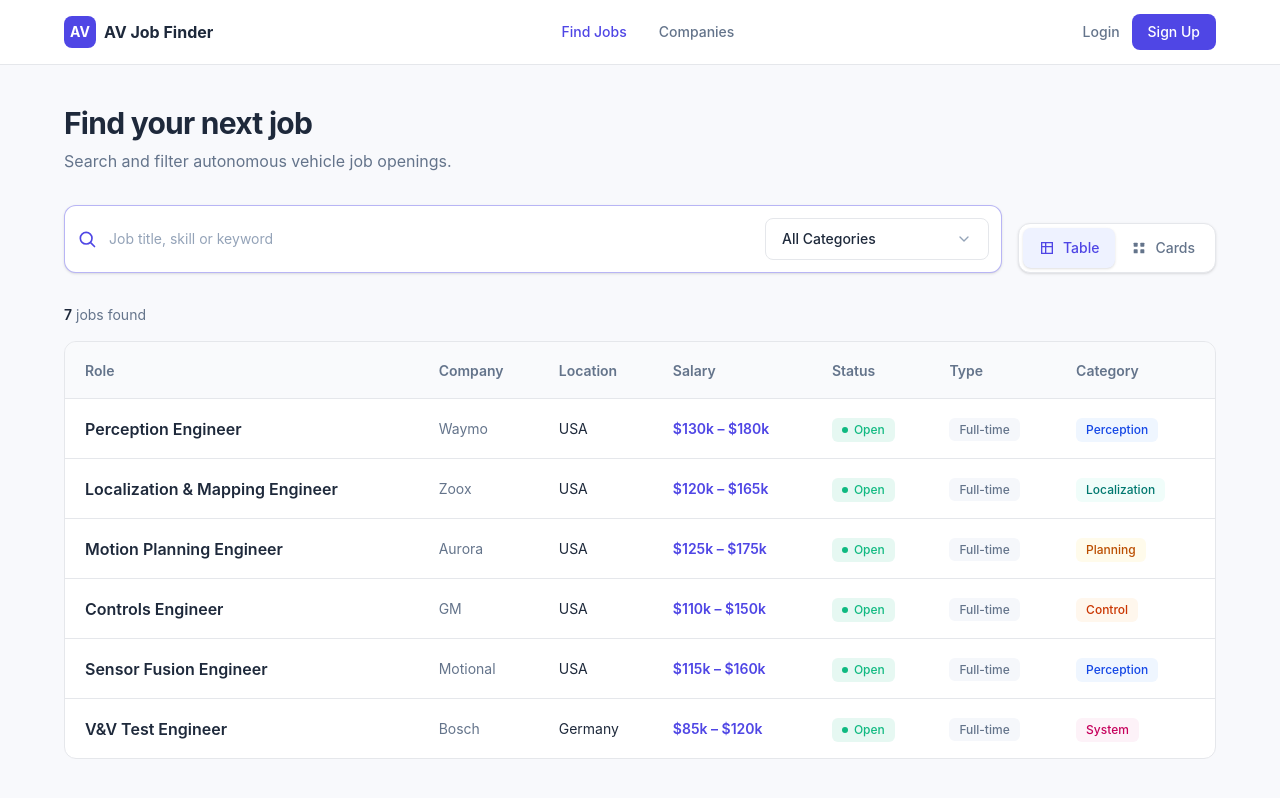
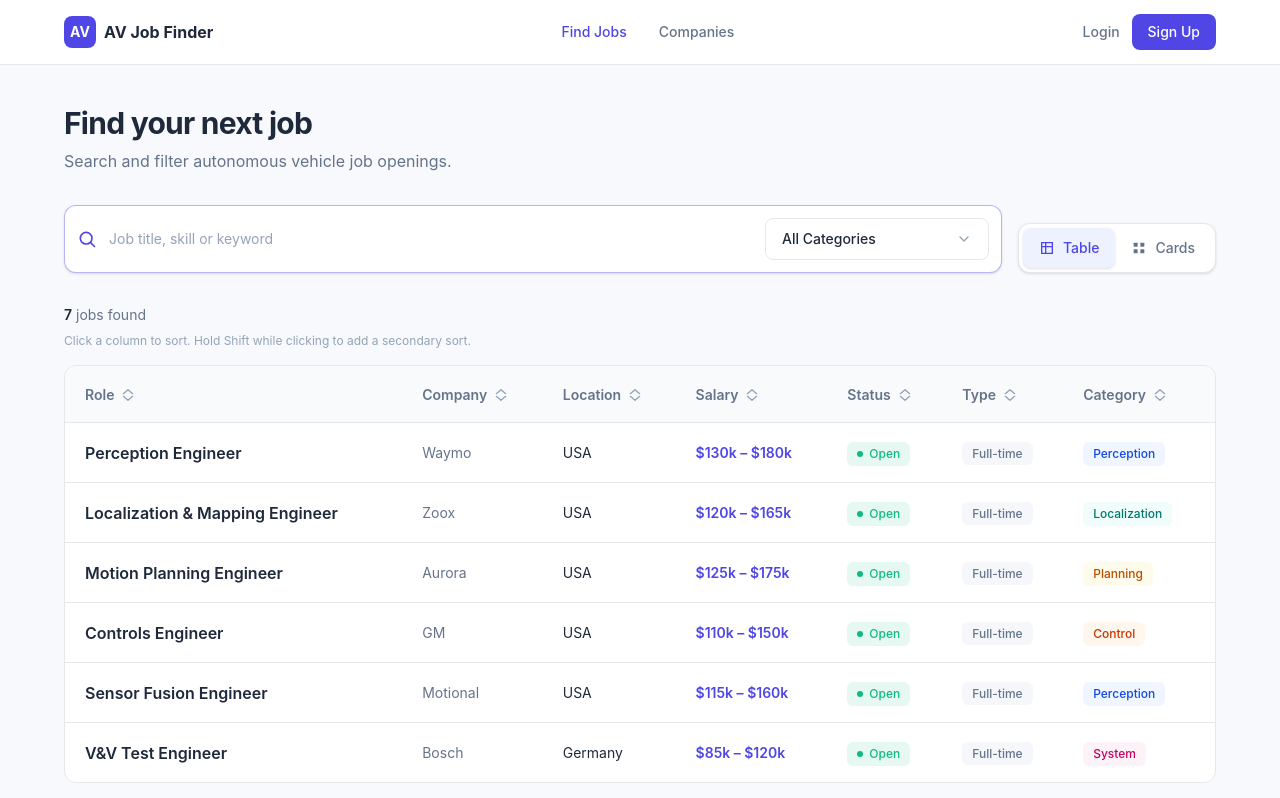
Before and after one commit to husthunterpy01/Autonomous_Vehicle_Job_Profiles_Group3, a Next.js app in the folder frontend/: page /Autonomous_Vehicle_Job_Profiles_Group3/search in a window 1280 px wide. Shown: the top 798 px of the page. Built offline with nearby package versions, Linux system fonts and the light colour scheme.

Commit message:
feat(fe-6): support visible multi-column sorting

```diff
--- a/frontend/app/search/search-client.tsx
+++ b/frontend/app/search/search-client.tsx
@@ -5,7 +5,11 @@ import { useRouter, useSearchParams } from "next/navigation";
 import { AV_CATEGORIES, MOCK_JOBS, type Job } from "@/lib/mock-data";
 import type { DropdownOption } from "@/components/ui/Dropdown";
 import JobCardRow from "@/components/ui/JobCardRow";
-import JobTable, { type JobSortKey } from "@/components/ui/JobTable";
+import JobTable, {
+  type JobSortDirection,
+  type JobSortKey,
+  type JobSortRule,
+} from "@/components/ui/JobTable";
 import PageHeader from "@/components/ui/PageHeader";
 import Pagination from "@/components/ui/Pagination";
 import SearchBar from "@/components/ui/SearchBar";
@@ -54,8 +58,7 @@ export default function SearchClient() {
     return value && AV_CATEGORIES.some((c) => c.name === value) ? value : "All";
   });
   const [view, setView] = useState<ViewMode>("table");
-  const [sortBy, setSortBy] = useState<JobSortKey | null>(null);
-  const [sortDir, setSortDir] = useState<"asc" | "desc">("asc");
+  const [sorts, setSorts] = useState<JobSortRule[]>([]);
   const [page, setPage] = useState(1);
   const [perPage, setPerPage] = useState(DEFAULT_PER_PAGE);
   const [perPageInput, setPerPageInput] = useState(String(DEFAULT_PER_PAGE));
@@ -86,13 +89,18 @@ export default function SearchClient() {
   }, [keyword, category]);
 
   const sorted = useMemo(() => {
-    if (!sortBy) return filtered;
+    if (sorts.length === 0) return filtered;
 
     return [...filtered].sort((a, b) => {
-      const comparison = compareJobs(a, b, sortBy);
-      return sortDir === "asc" ? comparison : -comparison;
+      for (const sort of sorts) {
+        const comparison = compareJobs(a, b, sort.key);
+        if (comparison !== 0) {
+          return sort.direction === "asc" ? comparison : -comparison;
+        }
+      }
+      return 0;
     });
-  }, [filtered, sortBy, sortDir]);
+  }, [filtered, sorts]);
 
   const pageCount = Math.max(1, Math.ceil(sorted.length / perPage));
   const safePage = Math.min(page, pageCount);
@@ -111,13 +119,30 @@ export default function SearchClient() {
     setPage(1);
   };
 
-  const handleSort = (key: JobSortKey) => {
-    if (sortBy === key) {
-      setSortDir((direction) => (direction === "asc" ? "desc" : "asc"));
-    } else {
-      setSortBy(key);
-      setSortDir("asc");
-    }
+  const handleSort = (key: JobSortKey, additive: boolean) => {
+    setSorts((current) => {
+      const existingIndex = current.findIndex((sort) => sort.key === key);
+
+      if (!additive) {
+        const existing = current[existingIndex];
+        const direction: JobSortDirection =
+          existingIndex === 0 && existing?.direction === "asc" ? "desc" : "asc";
+        return [{ key, direction }];
+      }
+
+      if (existingIndex >= 0) {
+        return current.map((sort, index) =>
+          index === existingIndex
+            ? {
+                ...sort,
+                direction: sort.direction === "asc" ? "desc" : "asc",
+              }
+            : sort,
+        );
+      }
+
+      return [...current, { key, direction: "asc" }];
+    });
     setPage(1);
   };
 
@@ -183,6 +208,11 @@ export default function SearchClient() {
             {category !== "All" ? ` in ${category}` : ""}
             {keyword.trim() !== "" ? ` for "${keyword.trim()}"` : ""}
           </p>
+          {view === "table" && (
+            <p className="w-full text-xs text-ink-muted">
+              Click a column to sort. Hold Shift while clicking to add a secondary sort.
+            </p>
+          )}
           {hasFilters && (
             <button
               type="button"
@@ -200,8 +230,7 @@ export default function SearchClient() {
               {view === "table" ? (
                 <JobTable
                   jobs={pageItems}
-                  sortBy={sortBy}
-                  sortDir={sortDir}
+                  sorts={sorts}
                   onSort={handleSort}
                 />
               ) : (
--- a/frontend/components/ui/JobTable.tsx
+++ b/frontend/components/ui/JobTable.tsx
@@ -14,11 +14,17 @@ export type JobSortKey =
   | "type"
   | "category";
 
+export type JobSortDirection = "asc" | "desc";
+
+export type JobSortRule = {
+  key: JobSortKey;
+  direction: JobSortDirection;
+};
+
 type JobTableProps = {
   jobs: Job[];
-  sortBy: JobSortKey | null;
-  sortDir: "asc" | "desc";
-  onSort: (key: JobSortKey) => void;
+  sorts: JobSortRule[];
+  onSort: (key: JobSortKey, additive: boolean) => void;
 };
 
 const COLUMNS: { key: JobSortKey; label: string }[] = [
@@ -31,11 +37,11 @@ const COLUMNS: { key: JobSortKey; label: string }[] = [
   { key: "category", label: "Category" },
 ];
 
-function SortIndicator({ direction }: { direction: "asc" | "desc" }) {
+function SortIndicator({ direction }: { direction?: JobSortDirection }) {
   return (
     <svg
       aria-hidden="true"
-      className="h-4 w-4 text-primary"
+      className={`h-4 w-4 ${direction ? "text-primary" : "text-ink-muted"}`}
       fill="none"
       viewBox="0 0 24 24"
       stroke="currentColor"
@@ -43,8 +49,13 @@ function SortIndicator({ direction }: { direction: "asc" | "desc" }) {
     >
       {direction === "asc" ? (
         <path strokeLinecap="round" strokeLinejoin="round" d="m5 15 7-7 7 7" />
+      ) : direction === "desc" ? (
+        <path strokeLinecap="round" strokeLinejoin="round" d="m19 9-7 7-7-7" />
       ) : (
-        <path strokeLinecap="round" strokeLinejoin="round" d="m19 9-7 7-7-7" />
+        <>
+          <path strokeLinecap="round" strokeLinejoin="round" d="m5 10 7-6 7 6" />
+          <path strokeLinecap="round" strokeLinejoin="round" d="m5 14 7 6 7-6" />
+        </>
       )}
     </svg>
   );
@@ -52,8 +63,7 @@ function SortIndicator({ direction }: { direction: "asc" | "desc" }) {
 
 export default function JobTable({
   jobs,
-  sortBy,
-  sortDir,
+  sorts,
   onSort,
 }: JobTableProps) {
   return (
@@ -62,14 +72,16 @@ export default function JobTable({
         <thead>
           <tr className="border-b border-line bg-section/60">
             {COLUMNS.map((column) => {
-              const isActive = sortBy === column.key;
+              const sortIndex = sorts.findIndex((sort) => sort.key === column.key);
+              const activeSort = sorts[sortIndex];
+              const isActive = activeSort !== undefined;
               return (
                 <th
                   key={column.key}
                   scope="col"
                   aria-sort={
                     isActive
-                      ? sortDir === "asc"
+                      ? activeSort.direction === "asc"
                         ? "ascending"
                         : "descending"
                       : "none"
@@ -78,14 +90,19 @@ export default function JobTable({
                 >
                   <button
                     type="button"
-                    aria-label={`Sort by ${column.label}`}
-                    onClick={() => onSort(column.key)}
+                    aria-label={`Sort by ${column.label}. Hold Shift while clicking to add a secondary sort.`}
+                    onClick={(event) => onSort(column.key, event.shiftKey)}
                     className={`inline-flex items-center gap-1.5 text-sm font-semibold transition-colors hover:text-primary ${
                       isActive ? "text-primary" : "text-ink-secondary"
                     }`}
                   >
                     {column.label}
-                    {isActive && <SortIndicator direction={sortDir} />}
+                    <SortIndicator direction={activeSort?.direction} />
+                    {isActive && sorts.length > 1 && (
+                      <span className="text-xs font-semibold text-ink-muted">
+                        {sortIndex + 1}
+                      </span>
+                    )}
                   </button>
                 </th>
               );
```
